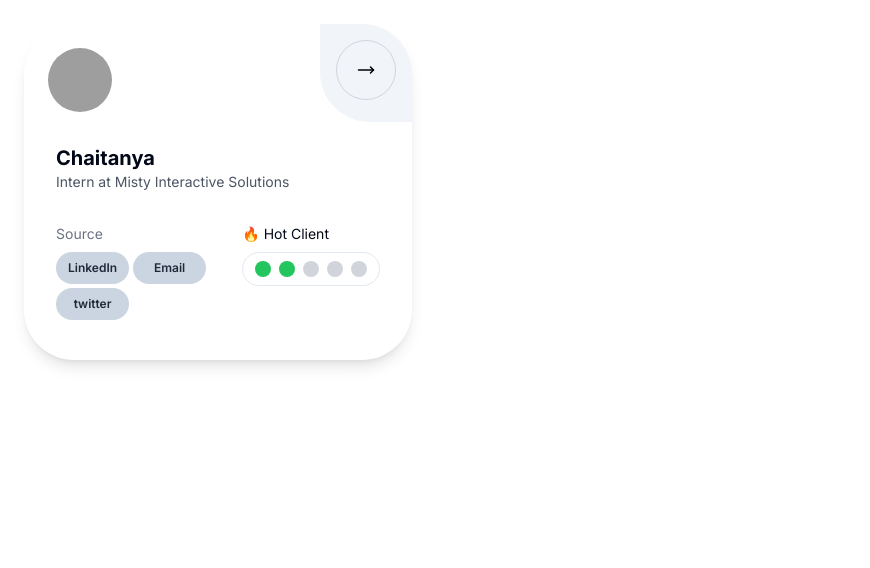
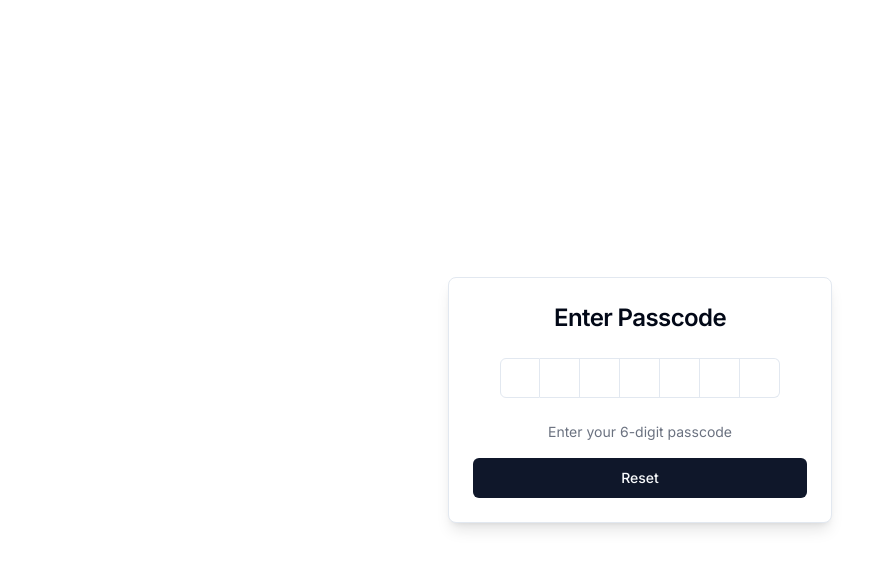
Before and after one commit to empirecodefoundation/ui, a Next.js app in the folder empire-ui/: page / in a window 1280 px wide. Shown: the top 568 px of the page, without its empty margins (0-870 px from the left). Built offline with nearby package versions, Linux system fonts and the light colour scheme; grey boxes are pictures that could not be loaded.

Commit message:
add passcode-card

```diff
--- a/empire-ui/package.json
+++ b/empire-ui/package.json
@@ -31,11 +31,13 @@
     "@nanostores/react": "github:ai/react",
     "@radix-ui/react-avatar": "^1.1.0",
     "@radix-ui/react-checkbox": "^1.1.1",
+    "@radix-ui/react-dialog": "^1.1.1",
     "@radix-ui/react-form": "^0.1.0",
     "@radix-ui/react-label": "^2.1.0",
     "@radix-ui/react-progress": "^1.1.0",
     "@radix-ui/react-radio-group": "^1.2.0",
     "@radix-ui/react-scroll-area": "^1.1.0",
+    "@radix-ui/react-select": "^2.1.1",
     "@radix-ui/react-slot": "^1.1.0",
     "@radix-ui/react-tabs": "^1.1.0",
     "@radix-ui/react-tooltip": "^1.1.2",
@@ -43,7 +45,8 @@
     "axios": "^1.7.5",
     "class-variance-authority": "^0.6.1",
     "clsx": "^2.1.1",
-    "framer-motion": "^11.3.31",
+    "framer-motion": "^11.5.4",
+    "input-otp": "^1.2.4",
     "lucide-react": "^0.436.0",
     "next": "14.2.5",
     "openai": "^4.57.0",
--- a/empire-ui/src/app/globals.css
+++ b/empire-ui/src/app/globals.css
@@ -66,3 +66,25 @@
     @apply bg-background text-foreground;
   }
 }
+
+@keyframes shake {
+  0% {
+    transform: translateX(0);
+  }
+  25% {
+    transform: translateX(-30px);
+  }
+  50% {
+    transform: translateX(30px);
+  }
+  75% {
+    transform: translateX(-30px);
+  }
+  100% {
+    transform: translateX(0);
+  }
+}
+
+.animate-shake {
+  animation: shake 0.4s cubic-bezier(0.36, 0.07, 0.19, 0.97) both;
+}
--- a/empire-ui/src/app/page.tsx
+++ b/empire-ui/src/app/page.tsx
@@ -1,13 +1,5 @@
-"use client";
+import { PasscodeCardDemo1 } from "@/components/templates/PasscodeCardDemo1";
 
-import { Card1Demo } from "@/components/templates/Card1Demo";
-
-export default function Component() {
-  return (
-    <div className="p-6 h-screen">
-      <div className="flex gap-5 flex-auto flex-wrap">
-        <Card1Demo />
-      </div>
-    </div>
-  );
+export default function App() {
+  return <PasscodeCardDemo1 />;
 }
--- /dev/null
+++ b/empire-ui/src/components/templates/PasscodeCardDemo1.tsx
@@ -0,0 +1,9 @@
+import { PasscodeCard } from "@/components/ui/cards/passcode-input";
+
+export const PasscodeCardDemo1 = () => {
+  return (
+    <div className="flex items-center justify-center min-h-screen">
+      <PasscodeCard correctPasscode="1234567" length={7} />
+    </div>
+  );
+};
--- /dev/null
+++ b/empire-ui/src/components/ui/cards/passcode-input.tsx
@@ -0,0 +1,86 @@
+"use client";
+
+import { useState, useEffect } from "react";
+import { Card, CardContent, CardHeader, CardTitle } from "@/components/ui/card";
+import { Button } from "@/components/ui/button";
+import {
+  InputOTP,
+  InputOTPGroup,
+  InputOTPSlot,
+} from "@/components/ui/input-otp";
+
+interface PasscodeCardProps {
+  length: number;
+  correctPasscode: string;
+}
+
+export const PasscodeCard: React.FC<PasscodeCardProps> = ({
+  correctPasscode,
+  length,
+}) => {
+  const [passcode, setPasscode] = useState<string>("");
+  const [isShaking, setIsShaking] = useState(false);
+  const [isSuccess, setIsSuccess] = useState(false);
+
+  const handlePasscodeChange = (value: string) => {
+    setPasscode(value);
+    if (value.length === length) {
+      if (value !== correctPasscode) {
+        setIsShaking(true);
+        setTimeout(() => {
+          setPasscode("");
+        }, 500);
+      } else {
+        setIsSuccess(true);
+      }
+    }
+  };
+
+  useEffect(() => {
+    if (isShaking) {
+      const timer = setTimeout(() => setIsShaking(false), 500);
+      return () => clearTimeout(timer);
+    }
+  }, [isShaking]);
+
+  return (
+    <Card className={`w-96 ${isShaking ? "animate-shake" : ""} shadow-lg`}>
+      <CardHeader>
+        <CardTitle className="text-2xl font-semibold text-center">
+          Enter Passcode
+        </CardTitle>
+      </CardHeader>
+      <CardContent>
+        <div className="mb-6 flex items-center justify-center">
+          <InputOTP
+            maxLength={length}
+            onChange={handlePasscodeChange}
+            value={passcode}
+          >
+            <InputOTPGroup>
+              {Array.from({ length: length }, (_, index) => (
+                <InputOTPSlot key={index} index={index} />
+              ))}
+            </InputOTPGroup>
+          </InputOTP>
+        </div>
+        {isSuccess ? (
+          <div className="text-center font-semibold">Correct passcode!</div>
+        ) : (
+          <div className="text-center text-sm text-gray-500">
+            Enter your 6-digit passcode
+          </div>
+        )}
+        <Button
+          className="w-full mt-4"
+          onClick={() => {
+            setPasscode("");
+            setIsSuccess(false);
+          }}
+        >
+          Reset
+        </Button>
+      </CardContent>
+    </Card>
+  );
+};
--- /dev/null
+++ b/empire-ui/src/components/ui/input-otp.tsx
@@ -0,0 +1,71 @@
+"use client"
+
+import * as React from "react"
+import { OTPInput, OTPInputContext } from "input-otp"
+import { Dot } from "lucide-react"
+
+import { cn } from "@/lib/utils"
+
+const InputOTP = React.forwardRef<
+  React.ElementRef<typeof OTPInput>,
+  React.ComponentPropsWithoutRef<typeof OTPInput>
+>(({ className, containerClassName, ...props }, ref) => (
+  <OTPInput
+    ref={ref}
+    containerClassName={cn(
+      "flex items-center gap-2 has-[:disabled]:opacity-50",
+      containerClassName
+    )}
+    className={cn("disabled:cursor-not-allowed", className)}
+    {...props}
+  />
+))
+InputOTP.displayName = "InputOTP"
+
+const InputOTPGroup = React.forwardRef<
+  React.ElementRef<"div">,
+  React.ComponentPropsWithoutRef<"div">
+>(({ className, ...props }, ref) => (
+  <div ref={ref} className={cn("flex items-center", className)} {...props} />
+))
+InputOTPGroup.displayName = "InputOTPGroup"
+
+const InputOTPSlot = React.forwardRef<
+  React.ElementRef<"div">,
+  React.ComponentPropsWithoutRef<"div"> & { index: number }
+>(({ index, className, ...props }, ref) => {
+  const inputOTPContext = React.useContext(OTPInputContext)
+  const { char, hasFakeCaret, isActive } = inputOTPContext.slots[index]
+
+  return (
+    <div
+      ref={ref}
+      className={cn(
+        "relative flex h-10 w-10 items-center justify-center border-y border-r border-input text-sm transition-all first:rounded-l-md first:border-l last:rounded-r-md",
+        isActive && "z-10 ring-2 ring-ring ring-offset-background",
+        className
+      )}
+      {...props}
+    >
+      {char}
+      {hasFakeCaret && (
+        <div className="pointer-events-none absolute inset-0 flex items-center justify-center">
+          <div className="h-4 w-px animate-caret-blink bg-foreground duration-1000" />
+        </div>
+      )}
+    </div>
+  )
+})
+InputOTPSlot.displayName = "InputOTPSlot"
+
+const InputOTPSeparator = React.forwardRef<
+  React.ElementRef<"div">,
+  React.ComponentPropsWithoutRef<"div">
+>(({ ...props }, ref) => (
+  <div ref={ref} role="separator" {...props}>
+    <Dot />
+  </div>
+))
+InputOTPSeparator.displayName = "InputOTPSeparator"
+
+export { InputOTP, InputOTPGroup, InputOTPSlot, InputOTPSeparator }
--- a/empire-ui/tailwind.config.ts
+++ b/empire-ui/tailwind.config.ts
@@ -9,58 +9,68 @@ const config: Config = {
   ],
   theme: {
     extend: {
+      keyframes: {
+        "caret-blink": {
+          "0%,70%,100%": { opacity: "1" },
+          "20%,50%": { opacity: "0" },
+        },
+      },
+      animation: {
+        "caret-blink": "caret-blink 1.25s ease-out infinite",
+      },
       backgroundImage: {
-  			'gradient-radial': 'radial-gradient(var(--tw-gradient-stops))',
-  			'gradient-conic': 'conic-gradient(from 180deg at 50% 50%, var(--tw-gradient-stops))'
+        "gradient-radial": "radial-gradient(var(--tw-gradient-stops))",
+        "gradient-conic":
+          "conic-gradient(from 180deg at 50% 50%, var(--tw-gradient-stops))",
       },
       borderRadius: {
-  			lg: 'var(--radius)',
-  			md: 'calc(var(--radius) - 2px)',
-  			sm: 'calc(var(--radius) - 4px)'
+        lg: "var(--radius)",
+        md: "calc(var(--radius) - 2px)",
+        sm: "calc(var(--radius) - 4px)",
       },
       colors: {
-  			background: 'hsl(var(--background))',
-  			foreground: 'hsl(var(--foreground))',
+        background: "hsl(var(--background))",
+        foreground: "hsl(var(--foreground))",
         card: {
-  				DEFAULT: 'hsl(var(--card))',
-  				foreground: 'hsl(var(--card-foreground))'
+          DEFAULT: "hsl(var(--card))",
+          foreground: "hsl(var(--card-foreground))",
         },
         popover: {
-  				DEFAULT: 'hsl(var(--popover))',
-  				foreground: 'hsl(var(--popover-foreground))'
+          DEFAULT: "hsl(var(--popover))",
+          foreground: "hsl(var(--popover-foreground))",
         },
         primary: {
-  				DEFAULT: 'hsl(var(--primary))',
-  				foreground: 'hsl(var(--primary-foreground))'
+          DEFAULT: "hsl(var(--primary))",
+          foreground: "hsl(var(--primary-foreground))",
         },
         secondary: {
-  				DEFAULT: 'hsl(var(--secondary))',
-  				foreground: 'hsl(var(--secondary-foreground))'
+          DEFAULT: "hsl(var(--secondary))",
+          foreground: "hsl(var(--secondary-foreground))",
         },
         muted: {
-  				DEFAULT: 'hsl(var(--muted))',
-  				foreground: 'hsl(var(--muted-foreground))'
+          DEFAULT: "hsl(var(--muted))",
+          foreground: "hsl(var(--muted-foreground))",
         },
         accent: {
-  				DEFAULT: 'hsl(var(--accent))',
-  				foreground: 'hsl(var(--accent-foreground))'
+          DEFAULT: "hsl(var(--accent))",
+          foreground: "hsl(var(--accent-foreground))",
         },
         destructive: {
-  				DEFAULT: 'hsl(var(--destructive))',
-  				foreground: 'hsl(var(--destructive-foreground))'
+          DEFAULT: "hsl(var(--destructive))",
+          foreground: "hsl(var(--destructive-foreground))",
         },
-  			border: 'hsl(var(--border))',
-  			input: 'hsl(var(--input))',
-  			ring: 'hsl(var(--ring))',
+        border: "hsl(var(--border))",
+        input: "hsl(var(--input))",
+        ring: "hsl(var(--ring))",
         chart: {
-  				'1': 'hsl(var(--chart-1))',
-  				'2': 'hsl(var(--chart-2))',
-  				'3': 'hsl(var(--chart-3))',
-  				'4': 'hsl(var(--chart-4))',
-  				'5': 'hsl(var(--chart-5))'
-  			}
-  		}
-  	}
+          "1": "hsl(var(--chart-1))",
+          "2": "hsl(var(--chart-2))",
+          "3": "hsl(var(--chart-3))",
+          "4": "hsl(var(--chart-4))",
+          "5": "hsl(var(--chart-5))",
+        },
+      },
+    },
   },
   plugins: [require("tailwind-scrollbar"), require("tailwindcss-animate")],
 };
```
Also changed, not shown: 1 other file (tests, documents, lock files or other folders). Lines whose indentation alone changed are shown as unchanged.
